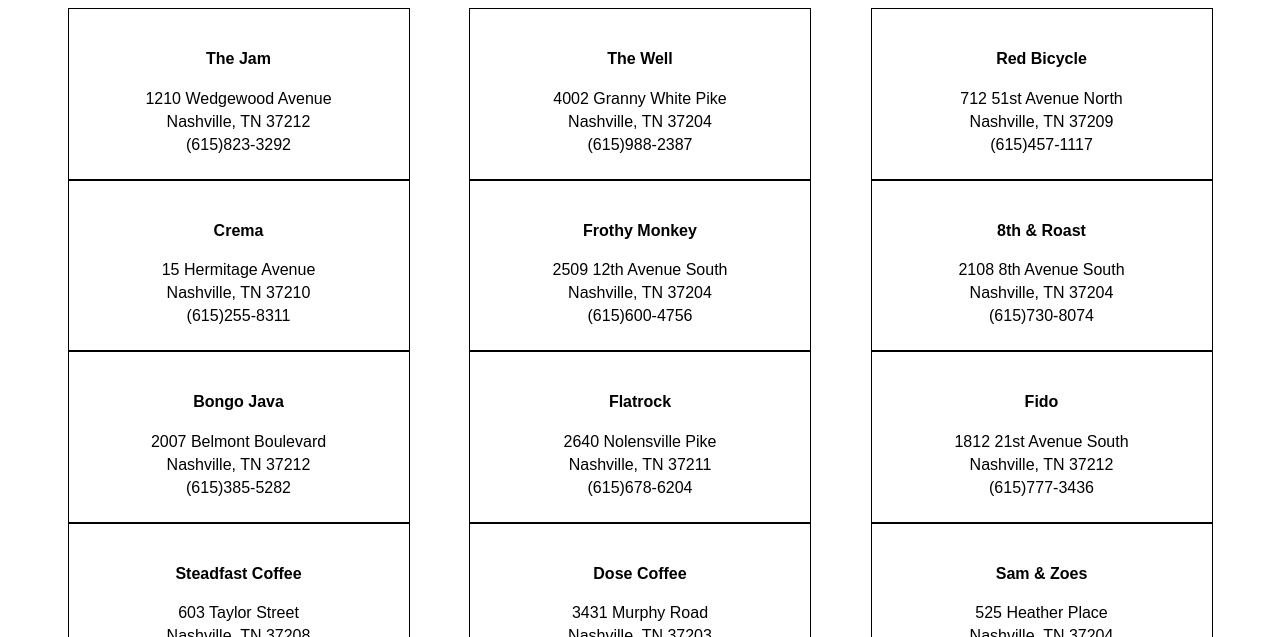
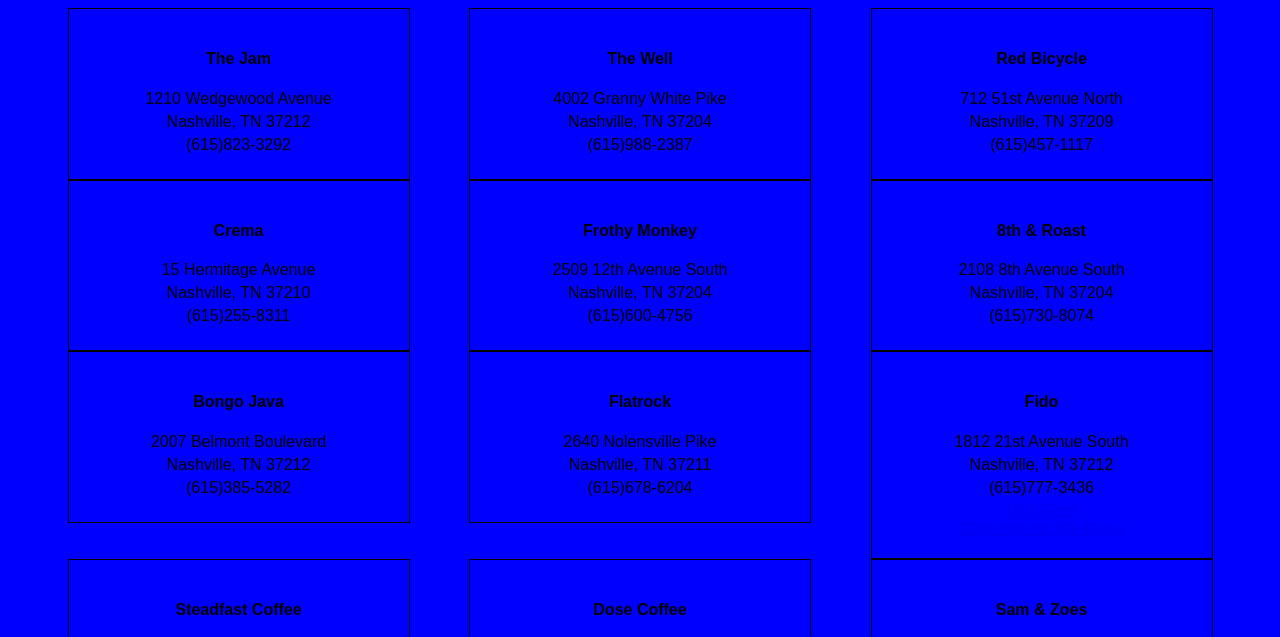
Before and after one commit to dhollifield/coffeehouses, a plain HTML site: page index.html in a window 1280 px wide. Shown: the part 90-727 px from the top of the page. Drawn offline with Linux system fonts and the light colour scheme.

Commit message:
ls-practice-merging

```diff
--- a/index.html
+++ b/index.html
@@ -146,6 +146,11 @@
                     <p>Nashville, TN 37212</p>
                     <p>(615)777-3436</p>
 
+                    <a class="website" href="https://www.instagram.com/fidonashville/?hl=en">Visit Fido!</a>
+                <br>
+                    <a class="menu" href="https://cdn.shopify.com/s/files/1/0480/8484/4705/files/Fido_Menu_July2022-1.pdf?v=1657815369">Click here for the Menu</a>
+
+
                 </article>
 
             </div>
--- a/styles/styles.css
+++ b/styles/styles.css
@@ -11,6 +11,10 @@ li {
     list-style: none;
     margin: 20px;
 } */
+
+body {
+    background-color: blue;
+}
 
 h2 {
     font-size: 35px;
```
